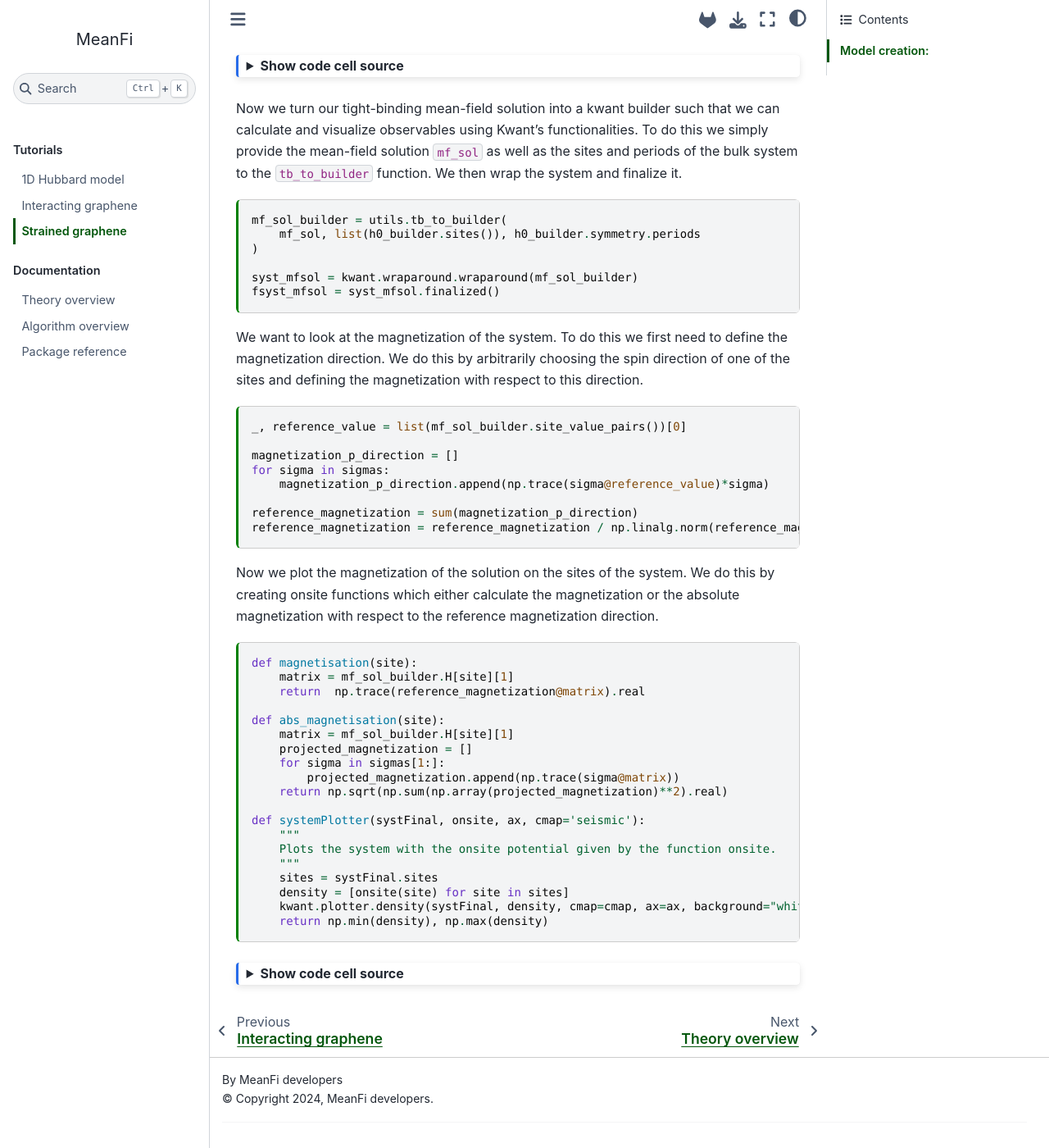
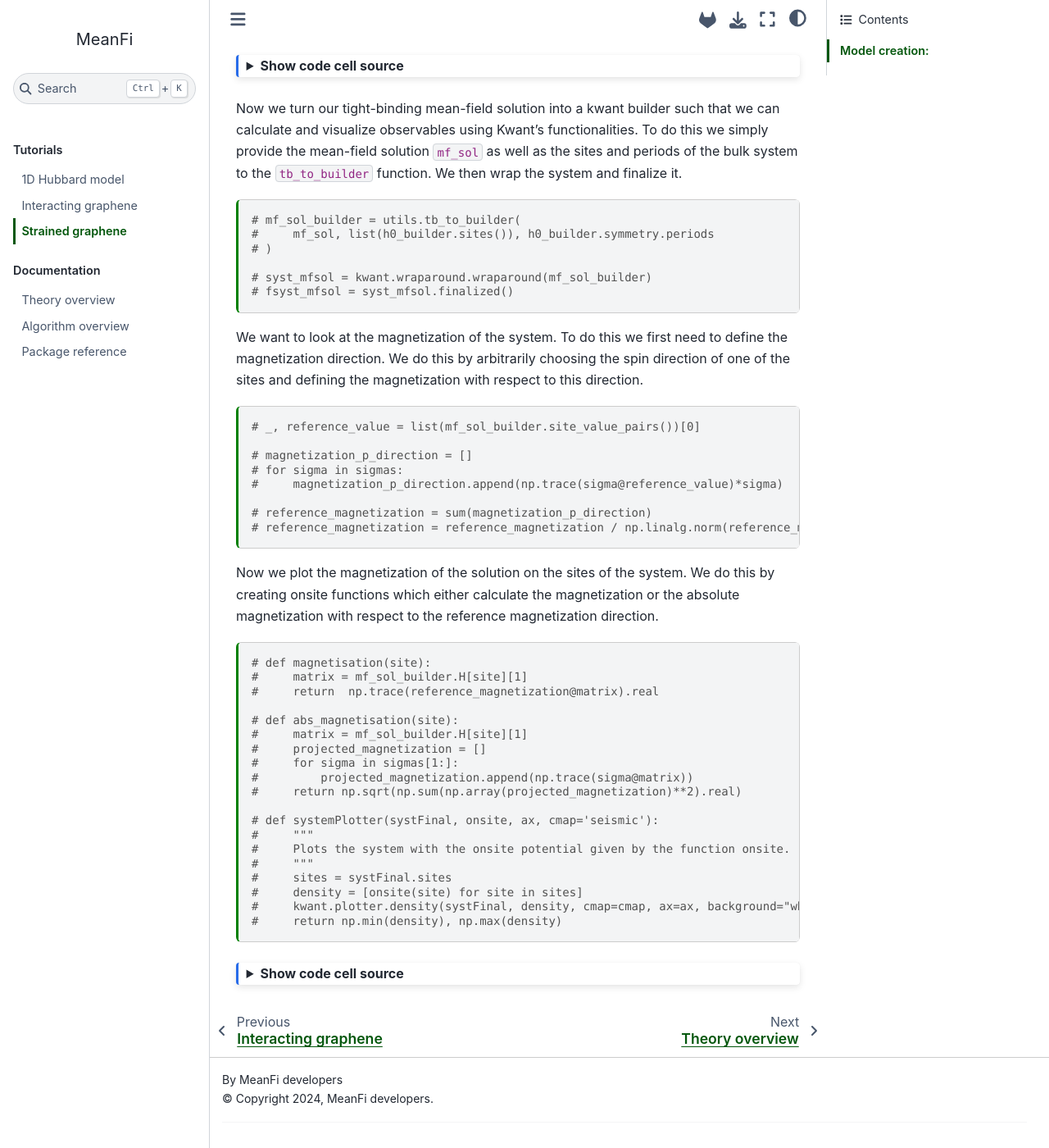
Before and after one commit to quantum-tinkerer/MeanFi, a Sphinx documentation site: the page built from docs/source/tutorial/strained_graphene.md, in a window 1280 px wide and 1400 px high, scrolled down 2768 px. Shown: the whole window at 82% size. Built offline with Sphinx 7.4.7 and the Sphinx Book theme 1.1.4, drawn with Linux system fonts in a browser that asks for light colours; the version number could not be read and is left out; comment, search, counter and statistics services are not loaded; some of the changed text lies outside the part shown.

Commit message:
comment out half the tutorial to get estimate on how long each eigvalsh takes

````diff
--- a/docs/source/tutorial/strained_graphene.md
+++ b/docs/source/tutorial/strained_graphene.md
@@ -127,121 +127,121 @@
 Now getting the solution by providing a guess and the mean-field model to the solver. As this strained graphene system is larger than the previous examples we use a smaller sampling of k-points. Furthermore, to speed up the calculation we played around with the `optimizer_kwargs`.
 
 ```{code-cell} ipython3
-guess = meanfi.guess_tb(frozenset(h_int), ndof=ndof)
-mf_sol = meanfi.solver(
-    mf_model,
-    guess,
-    nk=4,
-    optimizer_kwargs={
-        "M": 10,
-        "f_tol": 1e-4,
-        "maxiter": 100,
-        "verbose": True,
-        "line_search": "armijo",
-    },
-)
+# guess = meanfi.guess_tb(frozenset(h_int), ndof=ndof)
+# mf_sol = meanfi.solver(
+#     mf_model,
+#     guess,
+#     nk=4,
+#     optimizer_kwargs={
+#         "M": 10,
+#         "f_tol": 1e-4,
+#         "maxiter": 100,
+#         "verbose": True,
+#         "line_search": "armijo",
+#     },
+# )
 ```
 
 Let us now plot the bands of the mean-field solution along the same k-path where we visualized the bands earlier.
 
 ```{code-cell} ipython3
-eks = []
-full_sol = meanfi.add_tb(h0, mf_sol)
-sol_ofk = meanfi.tb_to_kfunc(full_sol)
-for k in k_path:
-    hk = sol_ofk(k)
-    energies = np.linalg.eigvalsh(hk)
-    eks.append(np.sort(energies))
+# eks = []
+# full_sol = meanfi.add_tb(h0, mf_sol)
+# sol_ofk = meanfi.tb_to_kfunc(full_sol)
+# for k in k_path:
+#     hk = sol_ofk(k)
+#     energies = np.linalg.eigvalsh(hk)
+#     eks.append(np.sort(energies))
 ```
 
 ```{code-cell} ipython3
 :tags: [hide-input]
 
-plt.plot(eks, c="k", lw=1)
-plt.ylabel(r"$E-E_F\ [eV]$")
-plt.ylim(-0.1, 0.1)
-plt.xlim(0, 149)
-plt.xticks(
-    [0, 50, 75, 100, 150], [r"$\Gamma$", r"$K$", r"$M$", r"$K^{\prime}$", r"$\Gamma$"]
-)
-plt.axvline(x=50, c="k", ls="--")
-plt.axvline(x=75, c="k", ls="--")
-plt.axvline(x=100, c="k", ls="--")
-plt.axhline(y=0, c="k", ls="--")
-plt.tight_layout()
-plt.show()
+# plt.plot(eks, c="k", lw=1)
+# plt.ylabel(r"$E-E_F\ [eV]$")
+# plt.ylim(-0.1, 0.1)
+# plt.xlim(0, 149)
+# plt.xticks(
+#     [0, 50, 75, 100, 150], [r"$\Gamma$", r"$K$", r"$M$", r"$K^{\prime}$", r"$\Gamma$"]
+# )
+# plt.axvline(x=50, c="k", ls="--")
+# plt.axvline(x=75, c="k", ls="--")
+# plt.axvline(x=100, c="k", ls="--")
+# plt.axhline(y=0, c="k", ls="--")
+# plt.tight_layout()
+# plt.show()
 ```
 
 Now we turn our tight-binding mean-field solution into a kwant builder such that we can calculate and visualize observables using Kwant's functionalities. To do this we simply provide the mean-field solution `mf_sol` as well as the sites and periods of the bulk system to the `tb_to_builder` function. We then wrap the system and finalize it.
 
 ```{code-cell} ipython3
-mf_sol_builder = utils.tb_to_builder(
-    mf_sol, list(h0_builder.sites()), h0_builder.symmetry.periods
-)
+# mf_sol_builder = utils.tb_to_builder(
+#     mf_sol, list(h0_builder.sites()), h0_builder.symmetry.periods
+# )
 
-syst_mfsol = kwant.wraparound.wraparound(mf_sol_builder)
-fsyst_mfsol = syst_mfsol.finalized()
+# syst_mfsol = kwant.wraparound.wraparound(mf_sol_builder)
+# fsyst_mfsol = syst_mfsol.finalized()
 ```
 
 We want to look at the magnetization of the system. To do this we first need to define the magnetization direction. We do this by arbitrarily choosing the spin direction of one of the sites and defining the magnetization with respect to this direction.
 
 ```{code-cell} ipython3
-_, reference_value = list(mf_sol_builder.site_value_pairs())[0]
+# _, reference_value = list(mf_sol_builder.site_value_pairs())[0]
 
-magnetization_p_direction = []
-for sigma in sigmas:
-    magnetization_p_direction.append(np.trace(sigma@reference_value)*sigma)
+# magnetization_p_direction = []
+# for sigma in sigmas:
+#     magnetization_p_direction.append(np.trace(sigma@reference_value)*sigma)
 
-reference_magnetization = sum(magnetization_p_direction)
-reference_magnetization = reference_magnetization / np.linalg.norm(reference_magnetization)
+# reference_magnetization = sum(magnetization_p_direction)
+# reference_magnetization = reference_magnetization / np.linalg.norm(reference_magnetization)
 ```
 
 Now we plot the magnetization of the solution on the sites of the system. We do this by creating onsite functions which either calculate the magnetization or the absolute magnetization with respect to the reference magnetization direction.
 
 ```{code-cell} ipython3
-def magnetisation(site):
-    matrix = mf_sol_builder.H[site][1]
-    return  np.trace(reference_magnetization@matrix).real
+# def magnetisation(site):
+#     matrix = mf_sol_builder.H[site][1]
+#     return  np.trace(reference_magnetization@matrix).real
 
-def abs_magnetisation(site):
-    matrix = mf_sol_builder.H[site][1]
-    projected_magnetization = []
-    for sigma in sigmas[1:]:
-        projected_magnetization.append(np.trace(sigma@matrix))
-    return np.sqrt(np.sum(np.array(projected_magnetization)**2).real)
+# def abs_magnetisation(site):
+#     matrix = mf_sol_builder.H[site][1]
+#     projected_magnetization = []
+#     for sigma in sigmas[1:]:
+#         projected_magnetization.append(np.trace(sigma@matrix))
+#     return np.sqrt(np.sum(np.array(projected_magnetization)**2).real)
 
-def systemPlotter(systFinal, onsite, ax, cmap='seismic'):
-    """
-    Plots the system with the onsite potential given by the function onsite.
-    """
-    sites = systFinal.sites
-    density = [onsite(site) for site in sites]
-    kwant.plotter.density(systFinal, density, cmap=cmap, ax=ax, background="white")
-    return np.min(density), np.max(density)
+# def systemPlotter(systFinal, onsite, ax, cmap='seismic'):
+#     """
+#     Plots the system with the onsite potential given by the function onsite.
+#     """
+#     sites = systFinal.sites
+#     density = [onsite(site) for site in sites]
+#     kwant.plotter.density(systFinal, density, cmap=cmap, ax=ax, background="white")
+#     return np.min(density), np.max(density)
 ```
 
 ```{code-cell} ipython3
 :tags: [hide-input]
-from mpl_toolkits.axes_grid1 import make_axes_locatable
-import matplotlib
+# from mpl_toolkits.axes_grid1 import make_axes_locatable
+# import matplotlib
 
-fig, axs = plt.subplots(1, 2, figsize=(10, 5))
-min_mag, max_mag = systemPlotter(fsyst_mfsol, magnetisation, ax=axs[0] )
-min_abs, max_abs = systemPlotter(fsyst_mfsol, abs_magnetisation, ax=axs[1], cmap='viridis')
-axs[0].set_title('Magnetisation')
-axs[1].set_title('Absolute Magnetisation')
-caxs = []
-for ax in axs:
-    ax.axis('off')
-    divider = make_axes_locatable(ax)
-    cax = divider.append_axes('right', size='5%', pad=0.05)
-    caxs.append(cax)
+# fig, axs = plt.subplots(1, 2, figsize=(10, 5))
+# min_mag, max_mag = systemPlotter(fsyst_mfsol, magnetisation, ax=axs[0] )
+# min_abs, max_abs = systemPlotter(fsyst_mfsol, abs_magnetisation, ax=axs[1], cmap='viridis')
+# axs[0].set_title('Magnetisation')
+# axs[1].set_title('Absolute Magnetisation')
+# caxs = []
+# for ax in axs:
+#     ax.axis('off')
+#     divider = make_axes_locatable(ax)
+#     cax = divider.append_axes('right', size='5%', pad=0.05)
+#     caxs.append(cax)
 
-colorbar_mag = matplotlib.cm.ScalarMappable(cmap="seismic")
-colorbar_mag.set_clim(vmin=min_mag, vmax=max_mag)
-fig.colorbar(colorbar_mag, cax=caxs[0], orientation='vertical')
+# colorbar_mag = matplotlib.cm.ScalarMappable(cmap="seismic")
+# colorbar_mag.set_clim(vmin=min_mag, vmax=max_mag)
+# fig.colorbar(colorbar_mag, cax=caxs[0], orientation='vertical')
 
-colorbar_abs = matplotlib.cm.ScalarMappable(cmap="viridis")
-colorbar_abs.set_clim(vmin=min_abs, vmax=max_abs)
-fig.colorbar(colorbar_abs, cax=caxs[1], orientation='vertical')
+# colorbar_abs = matplotlib.cm.ScalarMappable(cmap="viridis")
+# colorbar_abs.set_clim(vmin=min_abs, vmax=max_abs)
+# fig.colorbar(colorbar_abs, cax=caxs[1], orientation='vertical')
 ```
````
